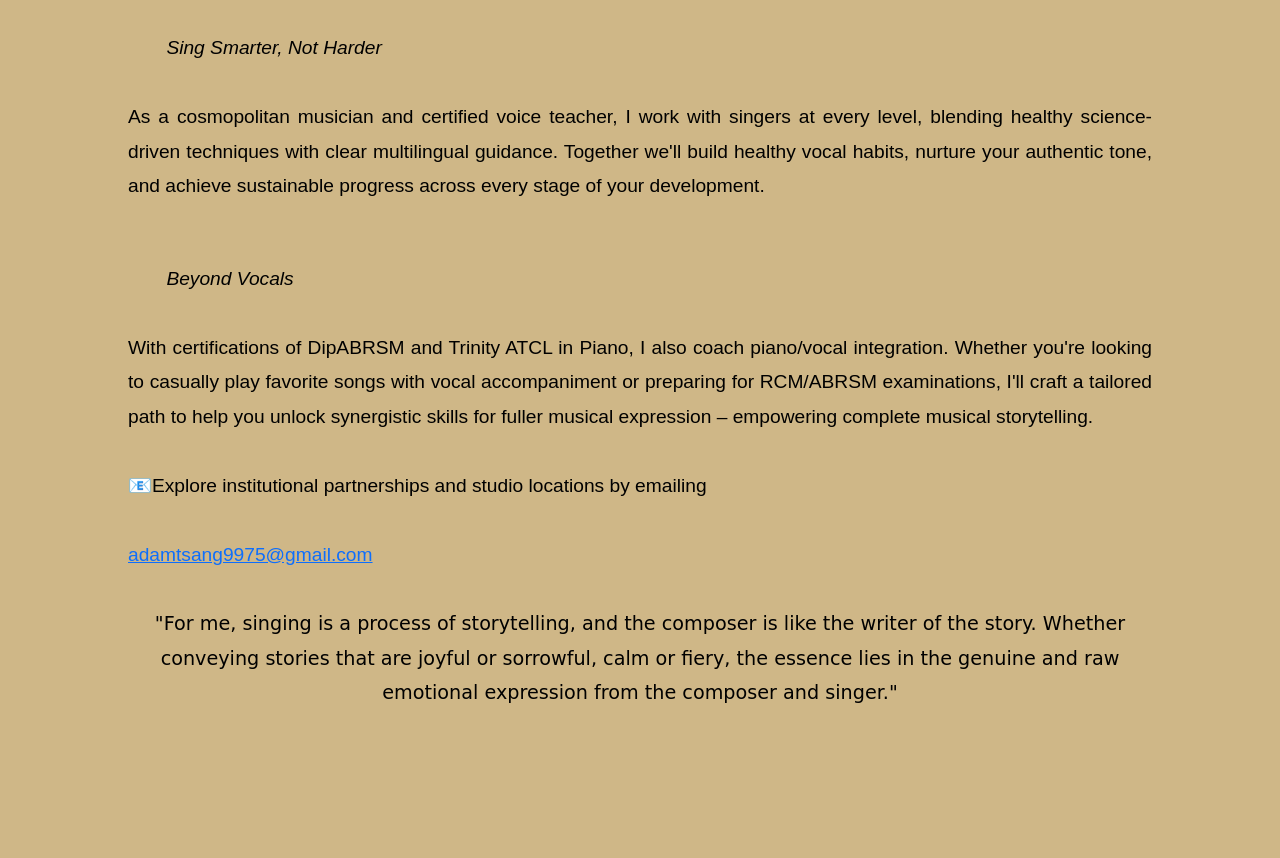
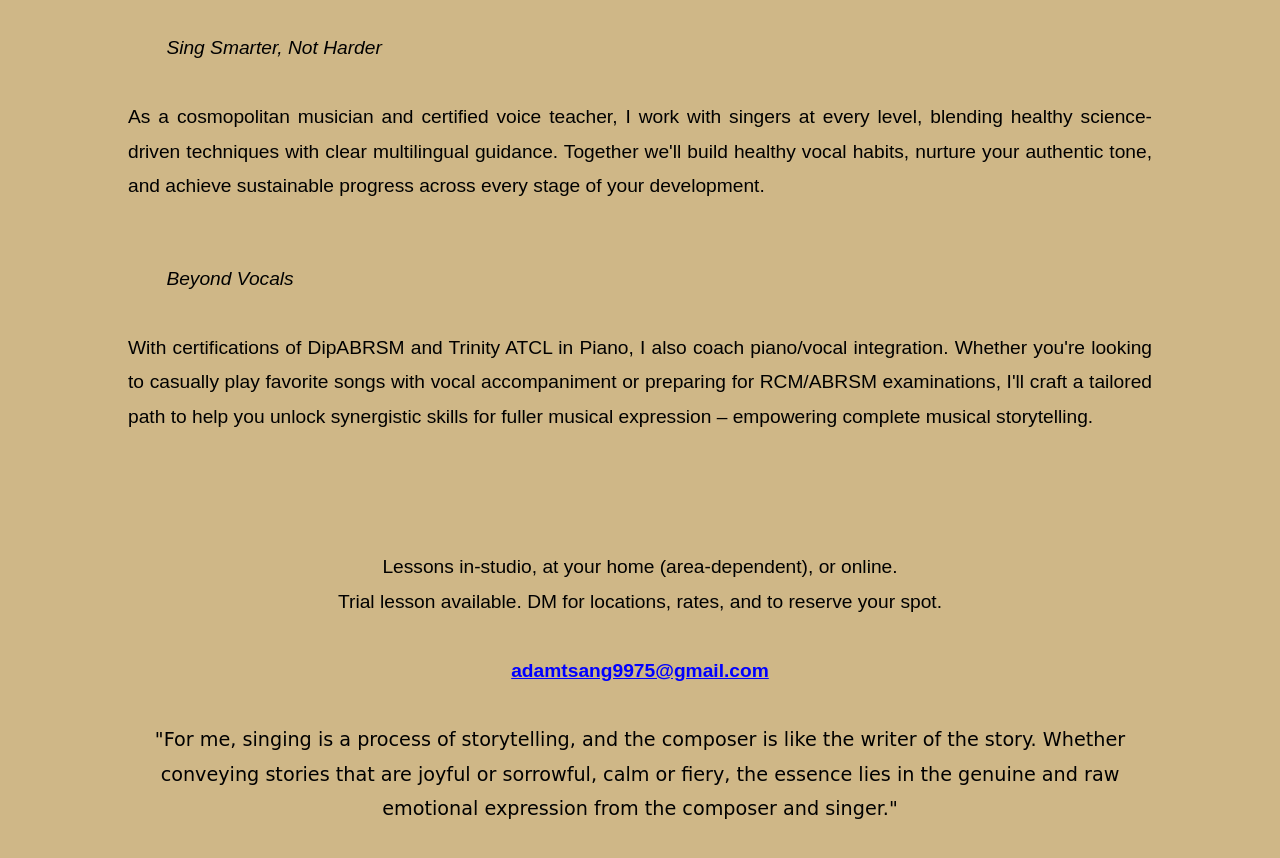
Before and after one commit to Yuzhe35/Adam2, a plain HTML site: page Add.html in a window 1280 px wide. Shown: the part 206-1064 px from the top of the page. Before the commit the page ends 1001 px from the top, so only its background shows below. Drawn offline with nearby package versions, Linux system fonts and the light colour scheme.

Commit message:
Change font in5 Add.html

```diff
--- a/Add.html
+++ b/Add.html
@@ -119,8 +119,16 @@
   <p>As a cosmopolitan musician and certified voice teacher, I work with singers at every level, blending healthy science-driven techniques with clear multilingual guidance. Together we'll build healthy vocal habits, nurture your authentic tone, and achieve sustainable progress across every stage of your development.</p>
   <p class="indent" style="margin-top: 3.0em;">Beyond Vocals</p>
   <p>With certifications of DipABRSM and Trinity ATCL in Piano, I also coach piano/vocal integration. Whether you're looking to casually play favorite songs with vocal accompaniment or preparing for RCM/ABRSM examinations, I'll craft a tailored path to help you unlock synergistic skills for fuller musical expression – empowering complete musical storytelling.</p>
-  <p>📧Explore institutional partnerships and studio locations by emailing</p>
-  <p><a href="mailto:adamtsang9975@gmail.com">adamtsang9975@gmail.com</a></p>
+　<p style="text-align: center; margin-top: 3em;">
+  Lessons in-studio, at your home (area-dependent), or online.<br>
+  Trial lesson available. DM for locations, rates, and to reserve your spot.
+　</p>
+<p style="text-align: center;">
+  <a href="mailto:adamtsang9975@gmail.com" style="color: blue; font-weight: bold;">
+    adamtsang9975@gmail.com
+  </a>
+</p>
+
   <p class="quote">"For me, singing is a process of storytelling, and the composer is like the writer of the story.
     Whether conveying stories that are joyful or sorrowful, calm or fiery,
     the essence lies in the genuine and raw emotional expression from the composer and singer."
```
